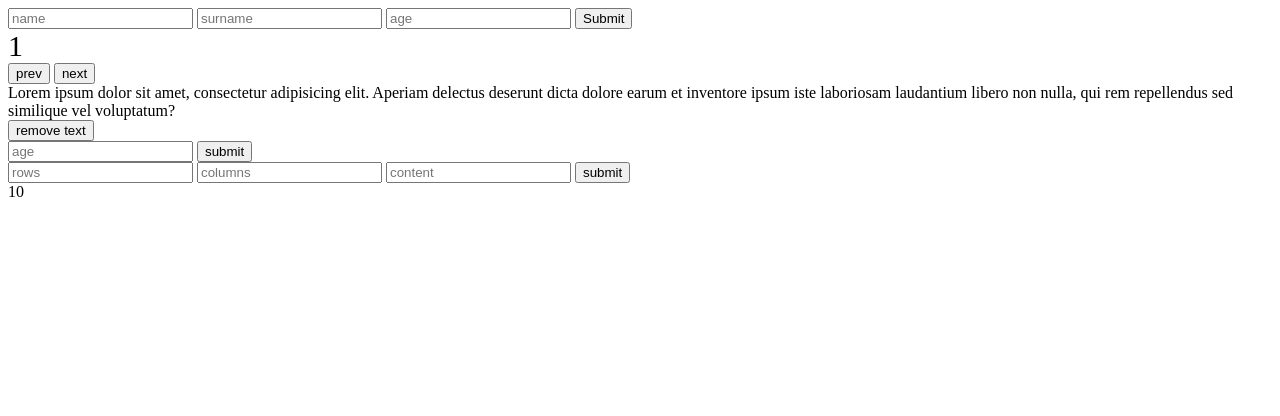
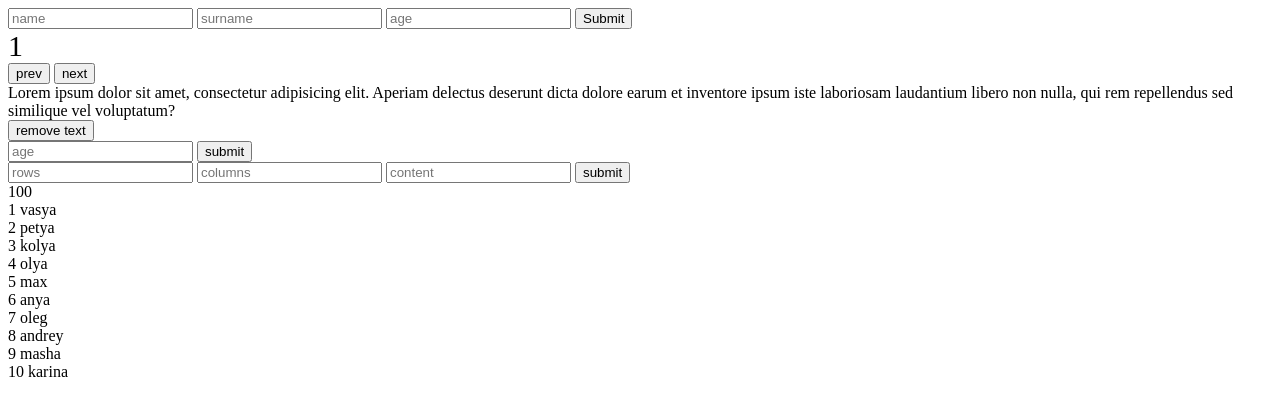
Before and after one commit to Tetiankaa/javascript_homework, a plain HTML site: page homework10/homework10.html in a window 1280 px wide. Drawn offline with Linux system fonts and the light colour scheme.

Commit message:
HW12 is done

```diff
--- a/homework10/homework10.js
+++ b/homework10/homework10.js
@@ -1,22 +1,22 @@
 //Стоврити форму з трьома полями для name,sruname,age та кнопкою. При натисканні на кнопку зчитати данні з полів,
 // та вивести об'єкт в документ. Іншими словами : заповниои форму, натиснули кнопку, під формою з'явився блок з вашим об'єктом
 
-let form1 = document.forms['form_1'];
-
-form1.onsubmit = function (e) {
-    e.preventDefault();
-
-    let name = this.name.value;
-    let surname = this.surname.value;
-    let age = this.age.value;
-
-    let div = document.createElement('div');
-    div.innerText = `${name} ${surname} ${age} years old`;
-    div.style.fontSize = '24px';
-    document.body.appendChild(div);
-};
-
-//є сторінка, на якій є блок, я кому знаходиьтся цифра. написати код, який при кожному перезавантажені сторінки буде додавати до неї +1
+// let form1 = document.forms['form_1'];
+//
+// form1.onsubmit = function (e) {
+//     e.preventDefault();
+//
+//     let name = this.name.value;
+//     let surname = this.surname.value;
+//     let age = this.age.value;
+//
+//     let div = document.createElement('div');
+//     div.innerText = `${name} ${surname} ${age} years old`;
+//     div.style.fontSize = '24px';
+//     document.body.appendChild(div);
+// };
+//
+// //є сторінка, на якій є блок, я кому знаходиьтся цифра. написати код, який при кожному перезавантажені сторінки буде додавати до неї +1
 
 let blockWithNumber = +document.getElementById('number').innerText;
 
@@ -36,172 +36,172 @@ window.onload = function () {
 // При натисканні prev виводяться попередні 10 об'єктів
 
 
-// let users = [
-//     {id:1,name: 'vasya', age: 31, status: false},
-//     {id:2,name: 'petya', age: 30, status: true},
-//     {id:3,name: 'kolya', age: 29, status: true},
-//     {id:4,name: 'olya', age: 28, status: false},
-//     {id:5,name: 'max', age: 30, status: true},
-//     {id:6,name: 'anya', age: 31, status: false},
-//     {id:7,name: 'oleg', age: 28, status: false},
-//     {id:8,name: 'andrey', age: 29, status: true},
-//     {id:9,name: 'masha', age: 30, status: true},
-//     {id:10,name: 'karina', age: 31, status: false},
-//     {id:11,name: 'marina', age: 31, status: false},
-//     {id:12,name: 'maks', age: 30, status: true},
-//     {id:13,name: 'kolya', age: 29, status: true},
-//     {id:14,name: 'olya', age: 28, status: false},
-//     {id:15,name: 'max', age: 30, status: true},
-//     {id:16,name: 'anya', age: 31, status: false},
-//     {id:17,name: 'oleg', age: 28, status: false},
-//     {id:18,name: 'andrey', age: 29, status: true},
-//     {id:19,name: 'masha', age: 30, status: true},
-//     {id:20,name: 'katya', age: 31, status: false},
-//     {id:21,name: 'vasya', age: 31, status: false},
-//     {id:22,name: 'vira', age: 30, status: true},
-//     {id:23,name: 'kolya', age: 29, status: true},
-//     {id:24,name: 'svitlana', age: 28, status: false},
-//     {id:25,name: 'max', age: 30, status: true},
-//     {id:26,name: 'anya', age: 31, status: false},
-//     {id:27,name: 'oleg', age: 28, status: false},
-//     {id:28,name: 'andrey', age: 29, status: true},
-//     {id:29,name: 'masha', age: 30, status: true},
-//     {id:30,name: 'mykola', age: 31, status: false},
-//     {id:31,name: 'ivan', age: 31, status: false},
-//     {id:32,name: 'petya', age: 30, status: true},
-//     {id:33,name: 'boris', age: 29, status: true},
-//     {id:34,name: 'olya', age: 28, status: false},
-//     {id:35,name: 'max', age: 30, status: true},
-//     {id:36,name: 'anya', age: 31, status: false},
-//     {id:37,name: 'oleg', age: 28, status: false},
-//     {id:38,name: 'viktoria', age: 29, status: true},
-//     {id:39,name: 'masha', age: 30, status: true},
-//     {id:40,name: 'anna', age: 31, status: false},
-//     {id:41,name: 'vasya', age: 31, status: false},
-//     {id:42,name: 'galyna', age: 30, status: true},
-//     {id:43,name: 'kolya', age: 29, status: true},
-//     {id:44,name: 'olya', age: 28, status: false},
-//     {id:45,name: 'petro', age: 30, status: true},
-//     {id:46,name: 'anya', age: 31, status: false},
-//     {id:47,name: 'oleg', age: 28, status: false},
-//     {id:48,name: 'olha', age: 29, status: true},
-//     {id:49,name: 'masha', age: 30, status: true},
-//     {id:50,name: 'olya', age: 31, status: false},
-//     {id:51,name: 'maks', age: 31, status: false},
-//     {id:52,name: 'petya', age: 30, status: true},
-//     {id:53,name: 'anna', age: 29, status: true},
-//     {id:54,name: 'olya', age: 28, status: false},
-//     {id:55,name: 'oleksandr', age: 30, status: true},
-//     {id:56,name: 'anya', age: 31, status: false},
-//     {id:57,name: 'oleg', age: 28, status: false},
-//     {id:58,name: 'andrey', age: 29, status: true},
-//     {id:59,name: 'boris', age: 30, status: true},
-//     {id:60,name: 'olya', age: 31, status: false},
-//     {id:61,name: 'vasya', age: 31, status: false},
-//     {id:62,name: 'oksana', age: 30, status: true},
-//     {id:63,name: 'kolya', age: 29, status: true},
-//     {id:64,name: 'olya', age: 28, status: false},
-//     {id:65,name: 'max', age: 30, status: true},
-//     {id:66,name: 'anya', age: 31, status: false},
-//     {id:67,name: 'oleg', age: 28, status: false},
-//     {id:68,name: 'andrey', age: 29, status: true},
-//     {id:69,name: 'masha', age: 30, status: true},
-//     {id:70,name: 'olya', age: 31, status: false},
-//     {id:71,name: 'vasya', age: 31, status: false},
-//     {id:72,name: 'petya', age: 30, status: true},
-//     {id:73,name: 'kolya', age: 29, status: true},
-//     {id:74,name: 'olya', age: 28, status: false},
-//     {id:75,name: 'max', age: 30, status: true},
-//     {id:76,name: 'anya', age: 31, status: false},
-//     {id:77,name: 'oleg', age: 28, status: false},
-//     {id:78,name: 'andrey', age: 29, status: true},
-//     {id:79,name: 'masha', age: 30, status: true},
-//     {id:80,name: 'olya', age: 31, status: false},
-//     {id:81,name: 'vasya', age: 31, status: false},
-//     {id:82,name: 'petya', age: 30, status: true},
-//     {id:83,name: 'kolya', age: 29, status: true},
-//     {id:84,name: 'olya', age: 28, status: false},
-//     {id:85,name: 'max', age: 30, status: true},
-//     {id:86,name: 'anya', age: 31, status: false},
-//     {id:87,name: 'oleg', age: 28, status: false},
-//     {id:88,name: 'andrey', age: 29, status: true},
-//     {id:89,name: 'masha', age: 30, status: true},
-//     {id:90,name: 'olya', age: 31, status: false},
-//     {id:91,name: 'vasya', age: 31, status: false},
-//     {id:92,name: 'petya', age: 30, status: true},
-//     {id:93,name: 'kolya', age: 29, status: true},
-//     {id:94,name: 'olya', age: 28, status: false},
-//     {id:95,name: 'max', age: 30, status: true},
-//     {id:96,name: 'anya', age: 31, status: false},
-//     {id:97,name: 'oleg', age: 28, status: false},
-//     {id:98,name: 'andrey', age: 29, status: true},
-//     {id:99,name: 'masha', age: 30, status: true},
-//     {id:100,name: 'olya', age: 31, status: false},
-// ];
-//
-//
-// let prevBtn = document.getElementById('prevBtn');
-// let nextBtn = document.getElementById('nextBtn');
-//
-//
-// let startIndex = 0;
-//
-// window.onload = function () {
-//
-//     let endIndex = startIndex + 10;
-//     for (let i = startIndex; i < endIndex; i++) {
-//         if (i < users.length) {
-//             let div = document.createElement('div');
-//             div.classList.add('items');
-//             div.innerText = `${users[i].id} ${users[i].name}`;
-//             document.body.appendChild(div);
-//         }
-//     }
-// };
-//
-// nextBtn.onclick = function () {
-//
-//     startIndex += 10;
-//     let endIndex = startIndex + 10;
-//
-//     for (let i = startIndex; i < endIndex; i++) {
-//         if (i < users.length) {
-//             let div = document.getElementsByClassName('items')[0];
-//             div.innerText = `${users[i].id} ${users[i].name}`;
-//             document.body.appendChild(div);
-//         }
-//     }
-//
-// };
-//
-// prevBtn.onclick = function () {
-//
-//     startIndex -= 10;
-//     let endIndex = startIndex + 10;
-//
-//     if (startIndex < 0) {
-//         startIndex = 0;
-//     }else if (startIndex >users.length) {
-//      startIndex -=10;
-//     }else {
-//         for (let i = startIndex; i < endIndex; i++) {
-//             let div = document.getElementsByClassName('items')[0];
-//             div.innerText = `${users[i].id} ${users[i].name}`;
-//             document.body.appendChild(div);
-//
-//         }
-//     }
-//
-// };
+let users = [
+    {id:1,name: 'vasya', age: 31, status: false},
+    {id:2,name: 'petya', age: 30, status: true},
+    {id:3,name: 'kolya', age: 29, status: true},
+    {id:4,name: 'olya', age: 28, status: false},
+    {id:5,name: 'max', age: 30, status: true},
+    {id:6,name: 'anya', age: 31, status: false},
+    {id:7,name: 'oleg', age: 28, status: false},
+    {id:8,name: 'andrey', age: 29, status: true},
+    {id:9,name: 'masha', age: 30, status: true},
+    {id:10,name: 'karina', age: 31, status: false},
+    {id:11,name: 'marina', age: 31, status: false},
+    {id:12,name: 'maks', age: 30, status: true},
+    {id:13,name: 'kolya', age: 29, status: true},
+    {id:14,name: 'olya', age: 28, status: false},
+    {id:15,name: 'max', age: 30, status: true},
+    {id:16,name: 'anya', age: 31, status: false},
+    {id:17,name: 'oleg', age: 28, status: false},
+    {id:18,name: 'andrey', age: 29, status: true},
+    {id:19,name: 'masha', age: 30, status: true},
+    {id:20,name: 'katya', age: 31, status: false},
+    {id:21,name: 'vasya', age: 31, status: false},
+    {id:22,name: 'vira', age: 30, status: true},
+    {id:23,name: 'kolya', age: 29, status: true},
+    {id:24,name: 'svitlana', age: 28, status: false},
+    {id:25,name: 'max', age: 30, status: true},
+    {id:26,name: 'anya', age: 31, status: false},
+    {id:27,name: 'oleg', age: 28, status: false},
+    {id:28,name: 'andrey', age: 29, status: true},
+    {id:29,name: 'masha', age: 30, status: true},
+    {id:30,name: 'mykola', age: 31, status: false},
+    {id:31,name: 'ivan', age: 31, status: false},
+    {id:32,name: 'petya', age: 30, status: true},
+    {id:33,name: 'boris', age: 29, status: true},
+    {id:34,name: 'olya', age: 28, status: false},
+    {id:35,name: 'max', age: 30, status: true},
+    {id:36,name: 'anya', age: 31, status: false},
+    {id:37,name: 'oleg', age: 28, status: false},
+    {id:38,name: 'viktoria', age: 29, status: true},
+    {id:39,name: 'masha', age: 30, status: true},
+    {id:40,name: 'anna', age: 31, status: false},
+    {id:41,name: 'vasya', age: 31, status: false},
+    {id:42,name: 'galyna', age: 30, status: true},
+    {id:43,name: 'kolya', age: 29, status: true},
+    {id:44,name: 'olya', age: 28, status: false},
+    {id:45,name: 'petro', age: 30, status: true},
+    {id:46,name: 'anya', age: 31, status: false},
+    {id:47,name: 'oleg', age: 28, status: false},
+    {id:48,name: 'olha', age: 29, status: true},
+    {id:49,name: 'masha', age: 30, status: true},
+    {id:50,name: 'olya', age: 31, status: false},
+    {id:51,name: 'maks', age: 31, status: false},
+    {id:52,name: 'petya', age: 30, status: true},
+    {id:53,name: 'anna', age: 29, status: true},
+    {id:54,name: 'olya', age: 28, status: false},
+    {id:55,name: 'oleksandr', age: 30, status: true},
+    {id:56,name: 'anya', age: 31, status: false},
+    {id:57,name: 'oleg', age: 28, status: false},
+    {id:58,name: 'andrey', age: 29, status: true},
+    {id:59,name: 'boris', age: 30, status: true},
+    {id:60,name: 'olya', age: 31, status: false},
+    {id:61,name: 'vasya', age: 31, status: false},
+    {id:62,name: 'oksana', age: 30, status: true},
+    {id:63,name: 'kolya', age: 29, status: true},
+    {id:64,name: 'olya', age: 28, status: false},
+    {id:65,name: 'max', age: 30, status: true},
+    {id:66,name: 'anya', age: 31, status: false},
+    {id:67,name: 'oleg', age: 28, status: false},
+    {id:68,name: 'andrey', age: 29, status: true},
+    {id:69,name: 'masha', age: 30, status: true},
+    {id:70,name: 'olya', age: 31, status: false},
+    {id:71,name: 'vasya', age: 31, status: false},
+    {id:72,name: 'petya', age: 30, status: true},
+    {id:73,name: 'kolya', age: 29, status: true},
+    {id:74,name: 'olya', age: 28, status: false},
+    {id:75,name: 'max', age: 30, status: true},
+    {id:76,name: 'anya', age: 31, status: false},
+    {id:77,name: 'oleg', age: 28, status: false},
+    {id:78,name: 'andrey', age: 29, status: true},
+    {id:79,name: 'masha', age: 30, status: true},
+    {id:80,name: 'olya', age: 31, status: false},
+    {id:81,name: 'vasya', age: 31, status: false},
+    {id:82,name: 'petya', age: 30, status: true},
+    {id:83,name: 'kolya', age: 29, status: true},
+    {id:84,name: 'olya', age: 28, status: false},
+    {id:85,name: 'max', age: 30, status: true},
+    {id:86,name: 'anya', age: 31, status: false},
+    {id:87,name: 'oleg', age: 28, status: false},
+    {id:88,name: 'andrey', age: 29, status: true},
+    {id:89,name: 'masha', age: 30, status: true},
+    {id:90,name: 'olya', age: 31, status: false},
+    {id:91,name: 'vasya', age: 31, status: false},
+    {id:92,name: 'petya', age: 30, status: true},
+    {id:93,name: 'kolya', age: 29, status: true},
+    {id:94,name: 'olya', age: 28, status: false},
+    {id:95,name: 'max', age: 30, status: true},
+    {id:96,name: 'anya', age: 31, status: false},
+    {id:97,name: 'oleg', age: 28, status: false},
+    {id:98,name: 'andrey', age: 29, status: true},
+    {id:99,name: 'masha', age: 30, status: true},
+    {id:100,name: 'olya', age: 31, status: false},
+];
+
+
+let prevBtn = document.getElementById('prevBtn');
+let nextBtn = document.getElementById('nextBtn');
+
+
+let startIndex = 0;
+
+window.onload = function () {
+
+    let endIndex = startIndex + 10;
+    for (let i = startIndex; i < endIndex; i++) {
+        if (i < users.length) {
+            let div = document.createElement('div');
+            div.classList.add('items');
+            div.innerText = `${users[i].id} ${users[i].name}`;
+            document.body.appendChild(div);
+        }
+    }
+};
+
+nextBtn.onclick = function () {
+
+    startIndex += 10;
+    let endIndex = startIndex + 10;
+
+    for (let i = startIndex; i < endIndex; i++) {
+        if (i < users.length) {
+            let div = document.getElementsByClassName('items')[0];
+            div.innerText = `${users[i].id} ${users[i].name}`;
+            document.body.appendChild(div);
+        }
+    }
+
+};
+
+prevBtn.onclick = function () {
+
+    startIndex -= 10;
+    let endIndex = startIndex + 10;
+
+    if (startIndex < 0) {
+        startIndex = 0;
+    }else if (startIndex >users.length) {
+     startIndex -=10;
+    }else {
+        for (let i = startIndex; i < endIndex; i++) {
+            let div = document.getElementsByClassName('items')[0];
+            div.innerText = `${users[i].id} ${users[i].name}`;
+            document.body.appendChild(div);
+
+        }
+    }
+
+};
 
 //Створити довільний елемент з id = text та створити кнопку.Використовуючи JavaScript, зробіть так, щоб при натисканні на кнопку зникав елемент з id="text"
 
-let removeBtn = document.getElementById('removeBtn');
-
-removeBtn.onclick = function () {
-    let getText = document.getElementById('text');
-    getText.style.display = 'none';
-}
+// let removeBtn = document.getElementById('removeBtn');
+//
+// removeBtn.onclick = function () {
+//     let getText = document.getElementById('text');
+//     getText.style.display = 'none';
+// }
 
 //створити інпут який приймає вік людини та кнопку яка підтверджує дію.При натисканні на кнопку зчитати інформацію з інпуту та перевірити вік чи меньше він ніж 18, та повідомити про це користувача
 // let form2 = document.forms['form_2'];
@@ -224,53 +224,53 @@ removeBtn.onclick = function () {
 // При натисканні кнопки, вся ця інформація зчитується і формується табличка, з відповідним вмістом.
 // (Додатковачастина для завдання)
 
-let form3 = document.forms['form_3'];
-
-form3.onsubmit = function (e){
-    e.preventDefault();
-    let table = document.createElement('table');
-
-    let rows = this.rows.value;
-    let columns = this.columns.value;
-    let content = this.content.value;
-
-    for (let i = 0; i < rows; i++) {
-       let row =  document.createElement('tr');
-       row.style.border = '1px solid black';
-        for (let j = 0; j < columns; j++) {
-           let column = document.createElement('td');
-           column.innerText = `${content}`;
-           column.style.border = '1px solid black';
-           row.appendChild(column);
-        }
-        table.appendChild(row);
-    }
-    document.body.appendChild(table);
-}
-
-//*** (подібне було вище, але...будьте уважні в другій частині) створити сторінку з довільним блоком, в середині якого є значення "100грн"
-// при перезавантаженні сторінки до значаення додається по 10грн, але !!!
-//  зміна ціни відбувається тільки на перезавантаження, які відбулись пізніше ніж 10 секунд після попереднього.
-//  При перезавантаженні, яке відбулось раніше ніж минуло 10 секунд - нічого не відбувається
-
-let uah = +document.getElementById('uah').innerText;
-
-let valueFromStorage = JSON.parse(localStorage.getItem('UAH'));
-if (!valueFromStorage){
-    localStorage.setItem('UAH',JSON.stringify(uah));
-}
-
-window.onload = function () {
-    let lastTime = +localStorage.getItem('time');
-    let currentTime = new Date().getTime();
-
-    if (!lastTime || currentTime - lastTime >=3000 ){
-        valueFromStorage +=10;
-
-        document.getElementById('uah').innerText = valueFromStorage;
-        localStorage.setItem('time',JSON.stringify(currentTime));
-        localStorage.setItem('UAH',JSON.stringify(valueFromStorage));
-    }else {
-        document.getElementById('uah').innerText = valueFromStorage;
-    }
-}
+// let form3 = document.forms['form_3'];
+//
+// form3.onsubmit = function (e){
+//     e.preventDefault();
+//     let table = document.createElement('table');
+//
+//     let rows = this.rows.value;
+//     let columns = this.columns.value;
+//     let content = this.content.value;
+//
+//     for (let i = 0; i < rows; i++) {
+//        let row =  document.createElement('tr');
+//        row.style.border = '1px solid black';
+//         for (let j = 0; j < columns; j++) {
+//            let column = document.createElement('td');
+//            column.innerText = `${content}`;
+//            column.style.border = '1px solid black';
+//            row.appendChild(column);
+//         }
+//         table.appendChild(row);
+//     }
+//     document.body.appendChild(table);
+// }
+//
+// //*** (подібне було вище, але...будьте уважні в другій частині) створити сторінку з довільним блоком, в середині якого є значення "100грн"
+// // при перезавантаженні сторінки до значаення додається по 10грн, але !!!
+// //  зміна ціни відбувається тільки на перезавантаження, які відбулись пізніше ніж 10 секунд після попереднього.
+// //  При перезавантаженні, яке відбулось раніше ніж минуло 10 секунд - нічого не відбувається
+//
+// let uah = +document.getElementById('uah').innerText;
+//
+// let valueFromStorage = JSON.parse(localStorage.getItem('UAH'));
+// if (!valueFromStorage){
+//     localStorage.setItem('UAH',JSON.stringify(uah));
+// }
+//
+// window.onload = function () {
+//     let lastTime = +localStorage.getItem('time');
+//     let currentTime = new Date().getTime();
+//
+//     if (!lastTime || currentTime - lastTime >=3000 ){
+//         valueFromStorage +=10;
+//
+//         document.getElementById('uah').innerText = valueFromStorage;
+//         localStorage.setItem('time',JSON.stringify(currentTime));
+//         localStorage.setItem('UAH',JSON.stringify(valueFromStorage));
+//     }else {
+//         document.getElementById('uah').innerText = valueFromStorage;
+//     }
+// }
```
Also changed, not shown: homework10/homework10.html (+1 -0 lines), homework12/user-details.html (added, +21 -0 lines), homework12/user-details.js (added, +48 -0 lines), homework12/users.html (added, +15 -0 lines), homework12/users.js (added, +16 -0 lines).
